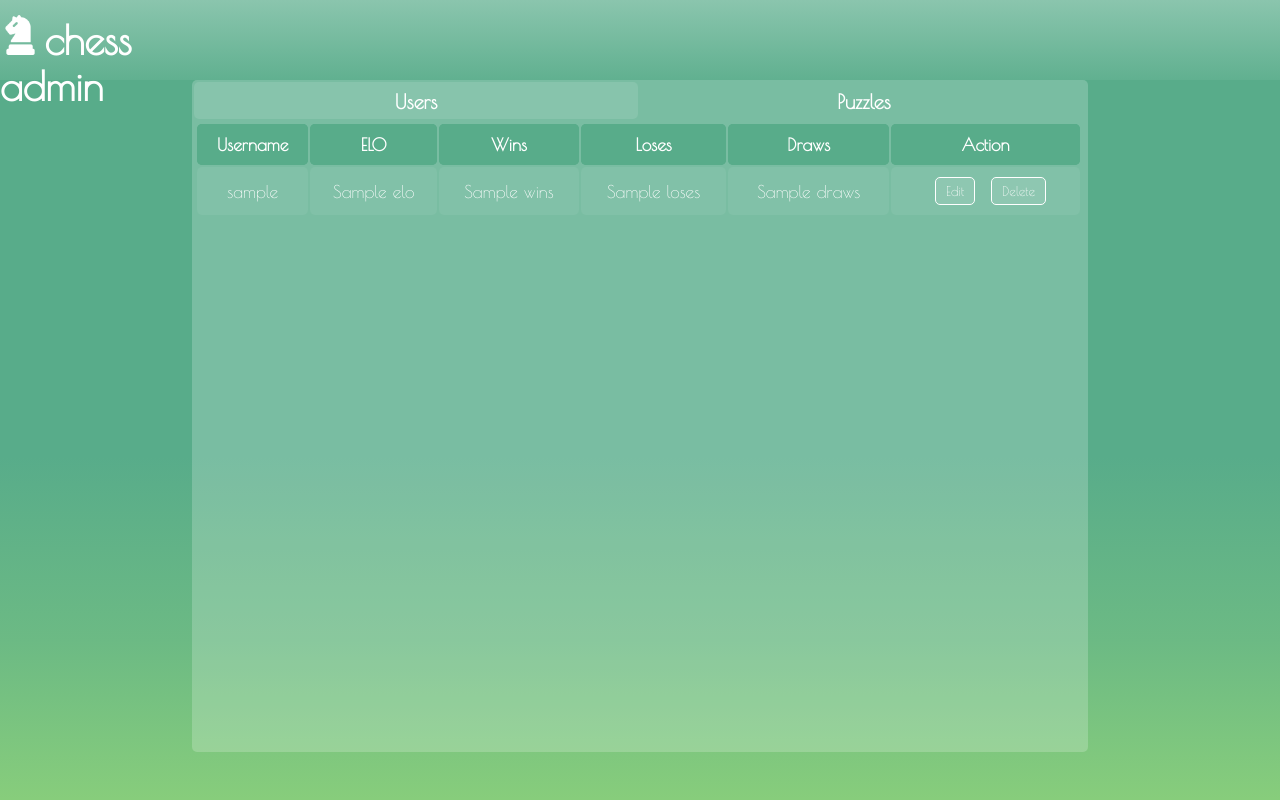
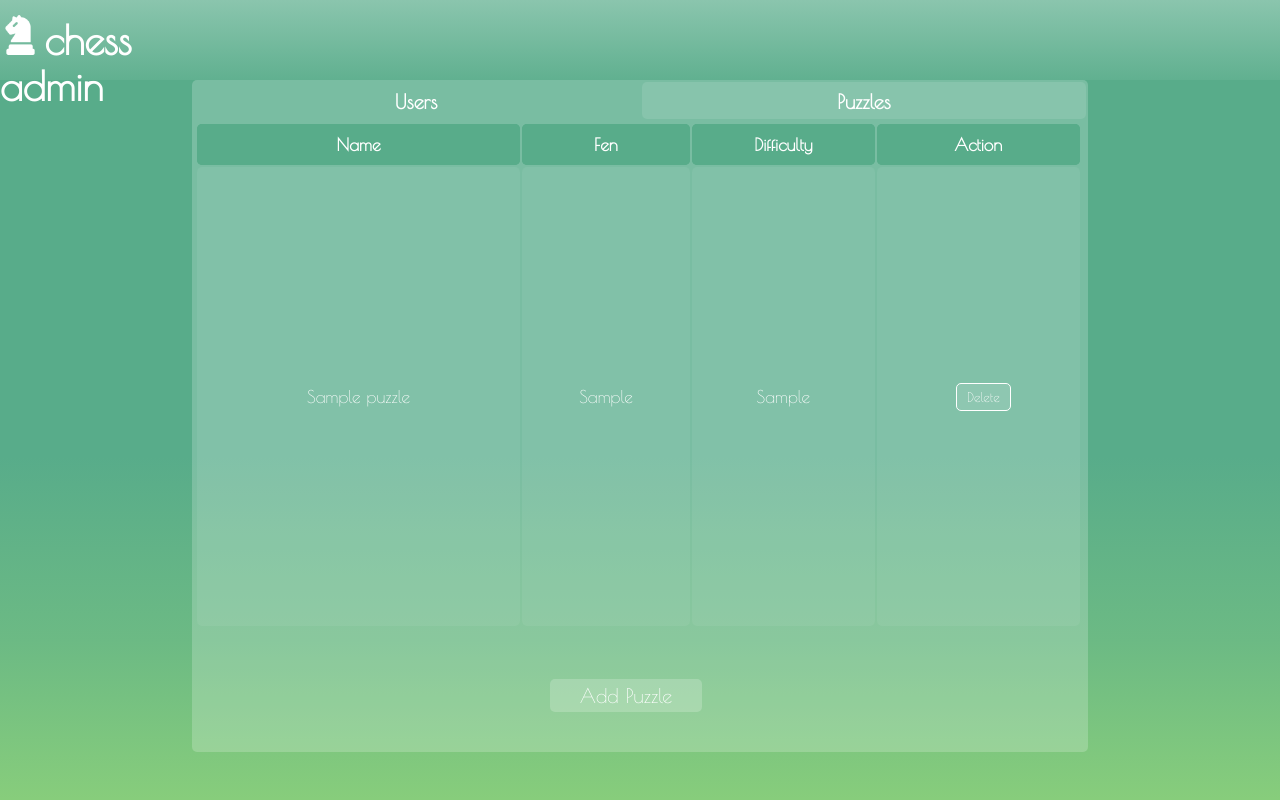
Before and after one commit to RaeanneVillanueva/Chess, a Node server app: template views/admin.hbs in a window 1280 px wide. Run offline with Node 20, Linux system fonts and the light colour scheme; tables that the repository leaves empty hold one stand-in row (values such as "Sample post"); the template is opened without the code that fills it: values that come from a table or form of the project are taken from there, most other values are stand-ins (such as "Sample title", 1, 10 or a date in 2020); some libraries are stand-ins or nearby versions.

Commit message:
added addpuzzle btn

```diff
--- a/public/css/admin.css
+++ b/public/css/admin.css
@@ -141,11 +141,37 @@ div.mainpage{
     height: 90%;
 }
 
-#users, #puzzles {
+#puzzles {
+    width: 100%;
+    height: 100%;
+}
+
+#users {
     width: 100%;
     height: 100%;
     overflow: hidden;
     overflow-y: scroll;
+}
+
+.puzzle-table {
+    width: 100%;
+    height: 93%;
+    overflow: hidden;
+    overflow-y: scroll;
+}
+
+.add-puzzle {
+    background-color: rgba(255, 255, 255, 0.20);
+    padding: 5px 30px;
+    font-size: 15pt;
+    border-radius: 5px;
+    margin-left: 40%;
+    cursor: pointer;
+}
+
+.add-puzzle:hover {
+    background: #58AC8A;
+    font-weight: bold;
 }
 
 .users-table {
@@ -159,12 +185,12 @@ div.mainpage{
 
 .puzzles-table {
     width: 100%;
+    height: 90%;
     font-family: poiret;
     font-size: 13pt;
     color: white;
     border-radius: 5px;
     table-layout: auto;
-
 }
 
 th, thead {
@@ -195,6 +221,7 @@ td {
     cursor: pointer;
     outline: none;
 }
+
 .action-btns:hover {
     background: #58AC8A;
     font-weight: bold;
--- a/views/admin.hbs
+++ b/views/admin.hbs
@@ -22,9 +22,9 @@
 
     <div class="mainpage">
         <div class="tabs">
-            <input id="tab1" type="radio" name="tabs" checked>
+            <input id="tab1" type="radio" name="tabs" >
             <label for="tab1">Users</label>
-            <input id="tab2" type="radio" name="tabs">
+            <input id="tab2" type="radio" name="tabs" checked>
             <label for="tab2">Puzzles</label>
 
             <div class="content">
@@ -67,7 +67,10 @@
                     </form>
                 </div>
 
+
                 <div id="puzzles">
+
+                    <div class="puzzle-table">
                         <table class="puzzles-table">
                             <thead class="header">
                                 <tr class="header">
@@ -92,8 +95,10 @@
                                 {{/each}}
 
                             </tbody>
+                        </table>
+                    </div>
 
-                    </table>
+    	            <a class="add-puzzle">Add Puzzle</a>
                 </div>
             </div>
 
```
Lines whose indentation alone changed are shown as unchanged.
